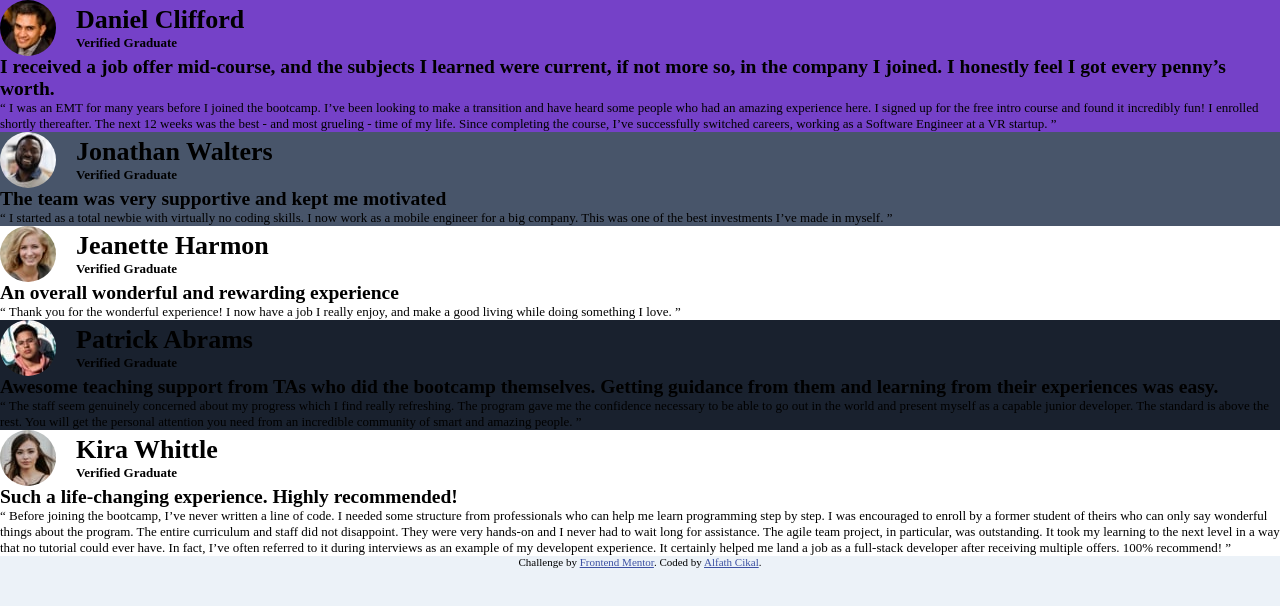
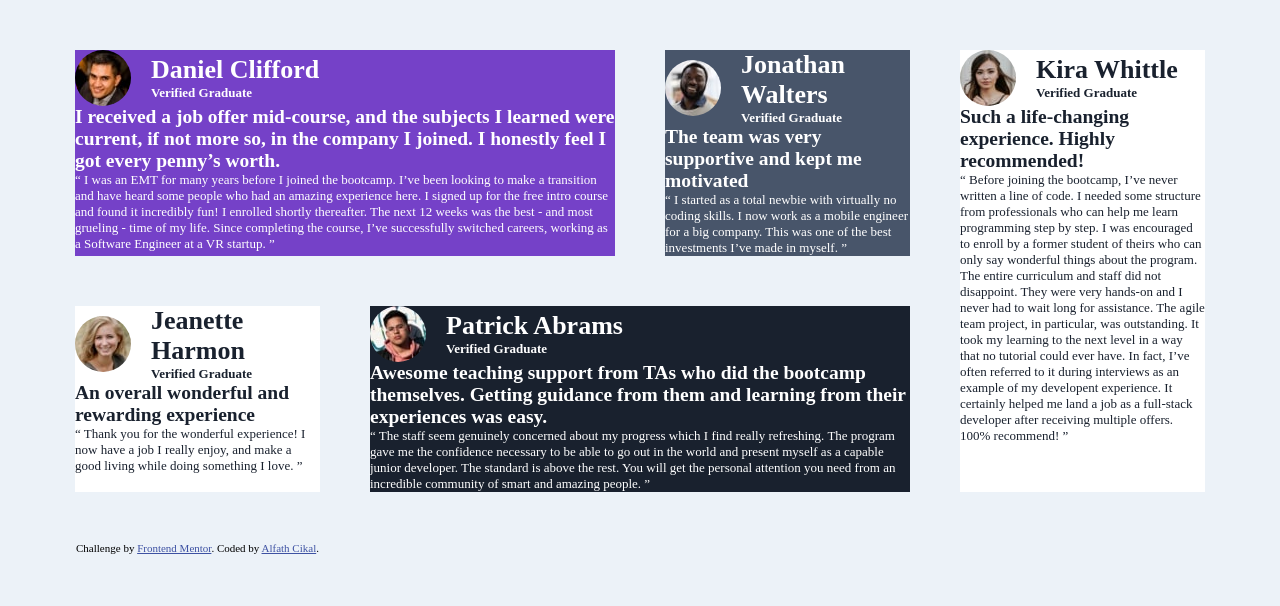
Before and after one commit to AlfathCikal/Testimonial-challange, a plain HTML site: page index.html in a window 1280 px wide. Drawn offline with Linux system fonts and the light colour scheme; a web font is replaced by a local one.

Commit message:
grid template n positioning

```diff
--- a/style.css
+++ b/style.css
@@ -1,5 +1,3 @@
-@import url(https://fonts.google.com/specimen/Barlow+Semi+Condensed);
-
 :root{
     /*Color*/
     /*Prime*/
@@ -17,13 +15,23 @@
 
 }
 *{
+    font-family: url(https://fonts.google.com/specimen/Barlow+Semi+Condensed);
     box-sizing: border-box;
     padding: 0;
     margin: 0;
 }
 body{
     font-size: 13px;
+
+    height: 100%;
+    width: auto;
+    margin: 50px 75px;
     background-color: var(--Light-grayish-blue);
+
+    display: grid;
+    justify-content: center;
+    grid-template-columns: repeat(4 ,1fr);
+    gap: 50px;
 }
 .profile{
     display: flex;
@@ -33,11 +41,41 @@ body{
 .profile img{
     border-radius: 50%;
 }
-.item1{background-color:var(--Moderate-violet);}
-.item2{background-color:var(--Very-dark-grayish-blue);}
-.item3{background-color:var(--White);}
-.item4{background-color: var(--Very-dark-blackish-blue);}
-.item5{background-color: var(--White);}
+/*Daniel Clifford*/
+.item1{
+    color: white;
+    background-color:var(--Moderate-violet);
+
+    grid-area: 1/1/2/3;
+}
+/*Jonathan Walters*/
+.item2{
+    color: white;
+    background-color:var(--Very-dark-grayish-blue);
+
+    grid-area: 1/3/2/4;
+}
+/*Jeanette Harmon*/
+.item3{
+    color:var(--Very-dark-blackish-blue);
+    background-color:var(--White);
+
+    grid-area: 2/1/3/2;
+}
+/*Patrick Abrams*/
+.item4{
+    color: white;
+    background-color: var(--Very-dark-blackish-blue);
+
+    grid-area: 2/2/3/4;
+}
+/*Kira Whittle*/
+.item5{
+    color:var(--Very-dark-blackish-blue);
+    background-color: var(--White);
+
+    grid-area: 1/4/3/5;
+}
 
 /*Mobile App*/
 @media only screen and (width :375px) {
```
